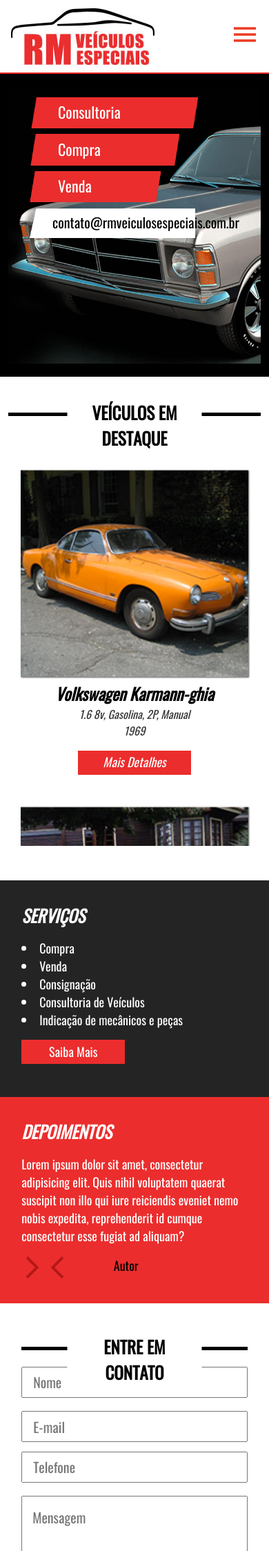
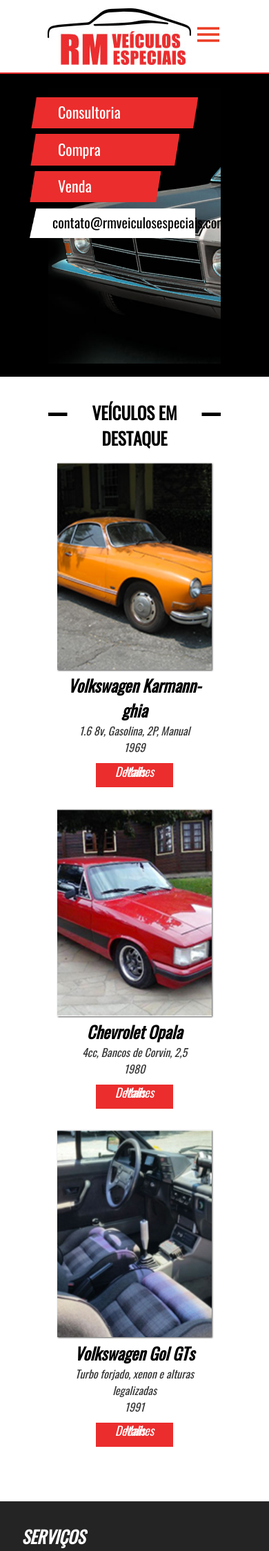
Before and after one commit to Carolbrandes/RM_veiculos_especiais, a PHP site: page / in a window 390 px wide. Shown: the top 2248 px of the page at 69% size. Run offline with PHP 8.4, Linux system fonts and the light colour scheme.

Commit message:
ajustes responsivo geral

```diff
--- a/componentes/form-contato/form-contato.scss
+++ b/componentes/form-contato/form-contato.scss
@@ -13,7 +13,7 @@ $espacamentoInterno: 15px;
 
 
                 @media screen and (max-width: 768px) {
-                        width: 90%;
+                        width: 80%;
                 }
         }
 
--- a/componentes/header/header.scss
+++ b/componentes/header/header.scss
@@ -6,6 +6,10 @@ header{
                 justify-content: space-between;
                 align-items: center;
                 padding: 1% 0;
+
+                @media screen and (max-width: 1024px){
+                        width: 70%;
+                }
 
                 @media screen and (max-width: 414px){
                        padding: 3% 0;
--- a/componentes/vitrine/vitrine.scss
+++ b/componentes/vitrine/vitrine.scss
@@ -4,6 +4,10 @@
         justify-content: space-between;
         padding: 10% 0;
         flex-wrap: wrap;
+
+        @media screen and (max-width: 768px){
+                padding: 20% 0;
+        }
 
         @media screen and (max-width: 414px){
                 flex-direction: column;
--- a/css/style.css
+++ b/css/style.css
@@ -31,6 +31,9 @@ header {
     justify-content: space-between;
     align-items: center;
     padding: 1% 0; }
+    @media screen and (max-width: 1024px) {
+      header contexto {
+        width: 70%; } }
     @media screen and (max-width: 414px) {
       header contexto {
         padding: 3% 0; } }
@@ -103,6 +106,8 @@ header {
   background-color: #000;
   padding: 2% 0;
   /* mobile iphone 5*/ }
+  .index-banner contexto {
+    width: 70%; }
   @media screen and (max-width: 320px) {
     .index-banner {
       width: 100vw; } }
@@ -113,7 +118,7 @@ header {
   .index-banner__col {
     position: absolute;
     left: 25%;
-    z-index: 999; }
+    z-index: 888; }
   .index-banner__texto {
     width: 90%;
     height: 8%;
@@ -224,6 +229,9 @@ header {
   justify-content: space-between;
   padding: 10% 0;
   flex-wrap: wrap; }
+  @media screen and (max-width: 768px) {
+    .vitrine {
+      padding: 20% 0; } }
   @media screen and (max-width: 414px) {
     .vitrine {
       flex-direction: column;
@@ -271,6 +279,18 @@ header {
   padding: 2% 0;
   height: 680px;
   overflow-y: hidden; }
+  @media screen and (max-width: 1024px) {
+    .index-veiculoEmDestaque contexto {
+      width: 70%; } }
+  @media screen and (max-width: 1024px) {
+    .index-veiculoEmDestaque {
+      height: 600px; } }
+  @media screen and (max-width: 768px) {
+    .index-veiculoEmDestaque {
+      height: 580px; } }
+  @media screen and (max-width: 424px) {
+    .index-veiculoEmDestaque {
+      height: 1580px; } }
 
 .botao-mais-detalhes {
   display: block;
@@ -288,11 +308,14 @@ header {
 .index-servicosDepoimentos {
   display: flex;
   margin-top: 50px; }
-  @media screen and (max-width: 768px) {
+  @media screen and (max-width: 1024px) {
     .index-servicosDepoimentos {
       flex-direction: column; } }
   .index-servicosDepoimentos contexto {
     width: 55%; }
+    @media screen and (max-width: 1024px) {
+      .index-servicosDepoimentos contexto {
+        width: 70%; } }
     @media screen and (max-width: 414px) {
       .index-servicosDepoimentos contexto {
         width: 90%; } }
@@ -301,7 +324,7 @@ header {
     color: #fff;
     padding: 5% 0;
     font-size: 18px; }
-    @media screen and (max-width: 768px) {
+    @media screen and (max-width: 1024px) {
       .index-servicosDepoimentos__single {
         width: 100%; } }
     .index-servicosDepoimentos__single h2 {
@@ -344,7 +367,7 @@ header {
         width: 70%; } }
     @media screen and (max-width: 768px) {
       .form-contato contexto {
-        width: 90%; } }
+        width: 80%; } }
   .form-contato__form {
     padding: 15% 0;
     display: flex;
@@ -468,7 +491,7 @@ header {
         border-radius: 3px; }
       .venda__filtro-range .input-range__progresso {
         width: 50%;
-        height: 15px;
+        height: 17px;
         background-image: linear-gradient(to bottom, #fff, #b4b4b4);
         position: absolute;
         top: 50px;
@@ -487,7 +510,7 @@ header {
         height: 25px;
         background-image: linear-gradient(to bottom, #5e5e5e, #414040);
         position: absolute;
-        top: 44px;
+        top: 46px;
         left: 50%; }
         @media screen and (max-width: 1024px) {
           .venda__filtro-range .input-range__pointer {
@@ -592,6 +615,9 @@ header {
 
 .sobre-nos contexto {
   width: 70%; }
+  @media screen and (max-width: 424px) {
+    .sobre-nos contexto {
+      width: 90%; } }
 .sobre-nos__banner {
   width: 100%;
   height: 500px;
--- a/secoes/banner/banner-index.scss
+++ b/secoes/banner/banner-index.scss
@@ -1,6 +1,10 @@
 .index-banner{
         background-color: #000;
         padding: 2% 0;
+
+        contexto{
+                width: 70%;
+        }
 
           /* mobile iphone 5*/
           @media screen and (max-width: 320px){
@@ -16,7 +20,7 @@
         &__col{
                 position: absolute;
                 left: 25%;
-                z-index: 999;
+                z-index: 888;
         }
 
         &__texto{
--- a/secoes/sobre-nos/sobre-nos.scss
+++ b/secoes/sobre-nos/sobre-nos.scss
@@ -2,6 +2,10 @@
 
         contexto{
                 width: 70%;
+
+                @media screen and (max-width: 424px) {
+                        width: 90%;
+                }
         }
 
         &__banner{
--- a/secoes/vendas/vendas.scss
+++ b/secoes/vendas/vendas.scss
@@ -61,7 +61,7 @@
 
                         &__progresso{
                                 width: 50%;
-                                height: 15px;
+                                height: 17px;
                                 background-image: linear-gradient(to bottom, #fff, #b4b4b4);
                                 position: absolute;
                                 top: 50px;
@@ -88,7 +88,7 @@
                                 height: 25px;
                                 background-image: linear-gradient(to bottom, #5e5e5e, #414040);
                                 position: absolute;
-                                top: 44px;
+                                top: 46px;
                                 left: 50%;
 
                                 @media screen and (max-width: 1024px) {
```
Also changed, not shown: secoes/servicos-e-depoimentos/servicos-e-depoimentos.scss (+6 -2 lines), secoes/veiculos-em-destaque/veiculo-em-destaque.scss (+20 -0 lines), 1 other file.
